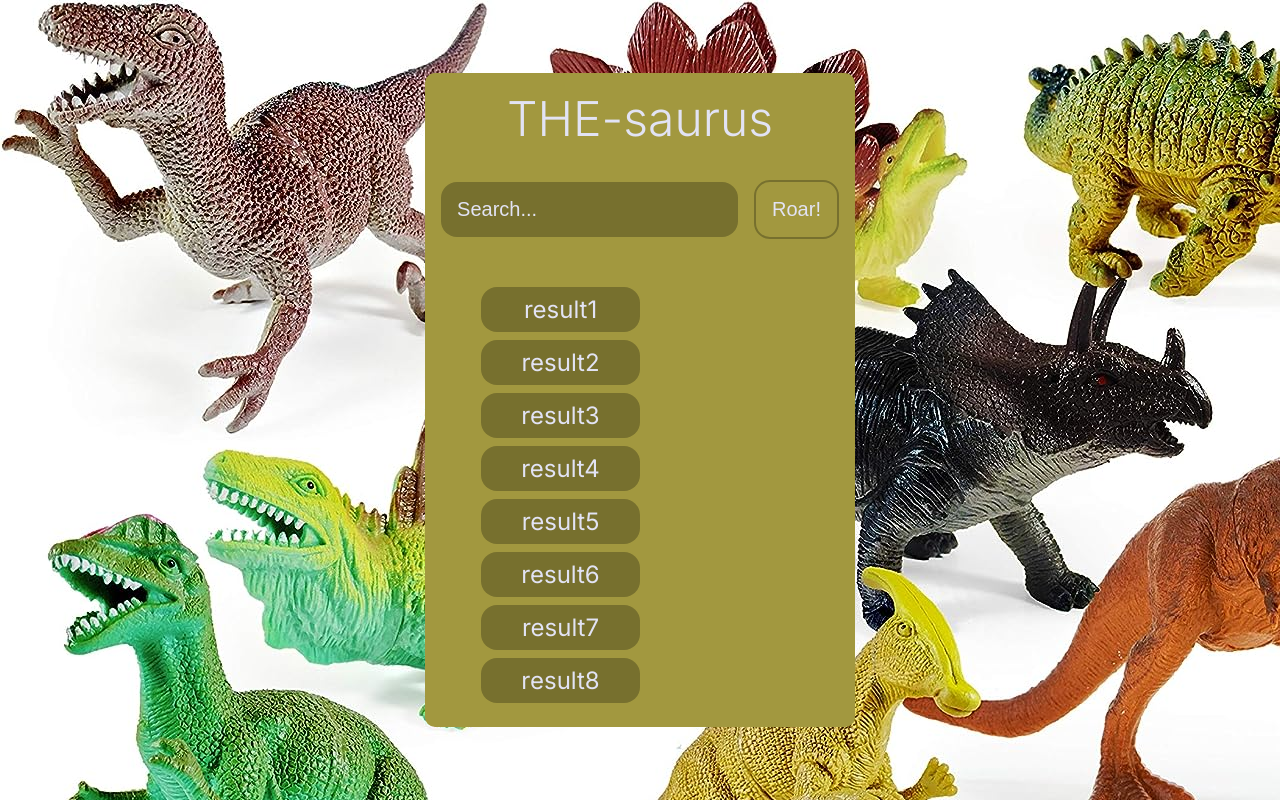
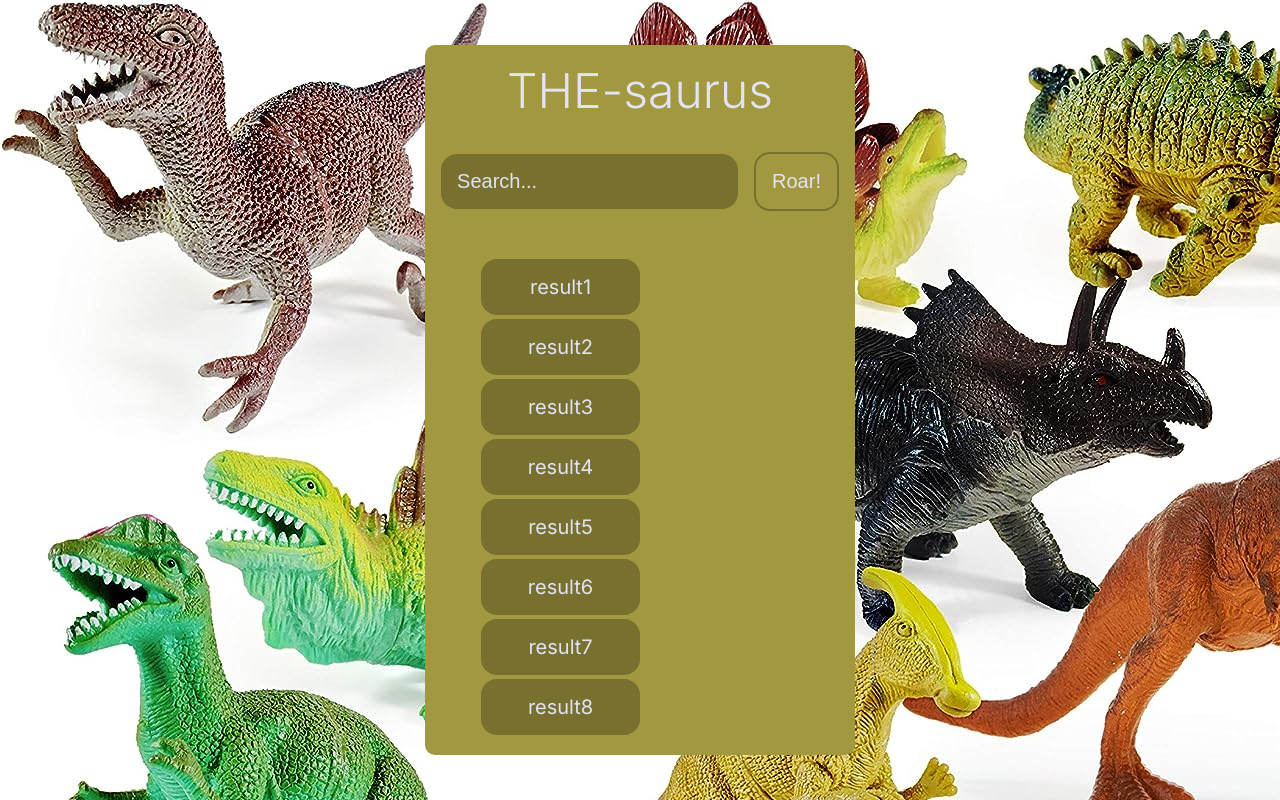
Before and after one commit to zackhanni/the-saurus, a Next.js app: page / in a window 1280 px wide. Built offline with nearby package versions, Linux system fonts and the light colour scheme.

Commit message:
slight adjust font and padding size

```diff
--- a/src/app/globals.css
+++ b/src/app/globals.css
@@ -81,15 +81,15 @@ form button:hover {
   padding: 1rem;
   display: grid;
   grid-template-columns: repeat(2, 1fr);
-  font-size: 1.5rem;
+  font-size: 1.25rem;
 }
 
 .results li {
   display: block;
-
   background-color: var(--accent);
   border-radius: 1rem;
-  padding: .5rem;
-  margin-bottom: .5rem;
+  padding: 1rem;
+  margin-bottom: .25rem;
+
 
 }
```
